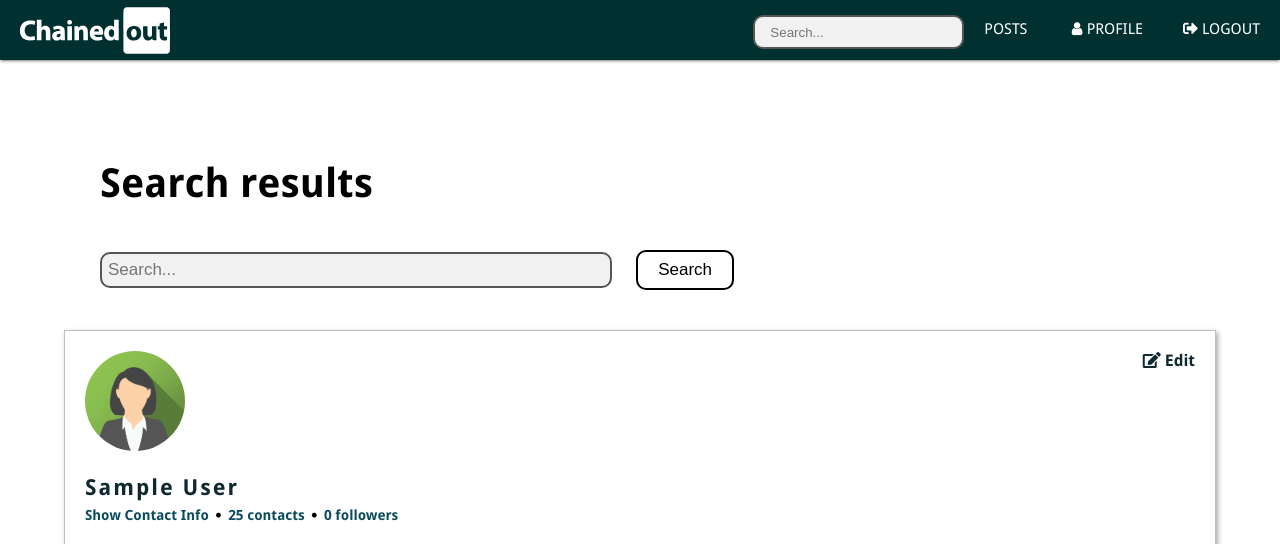
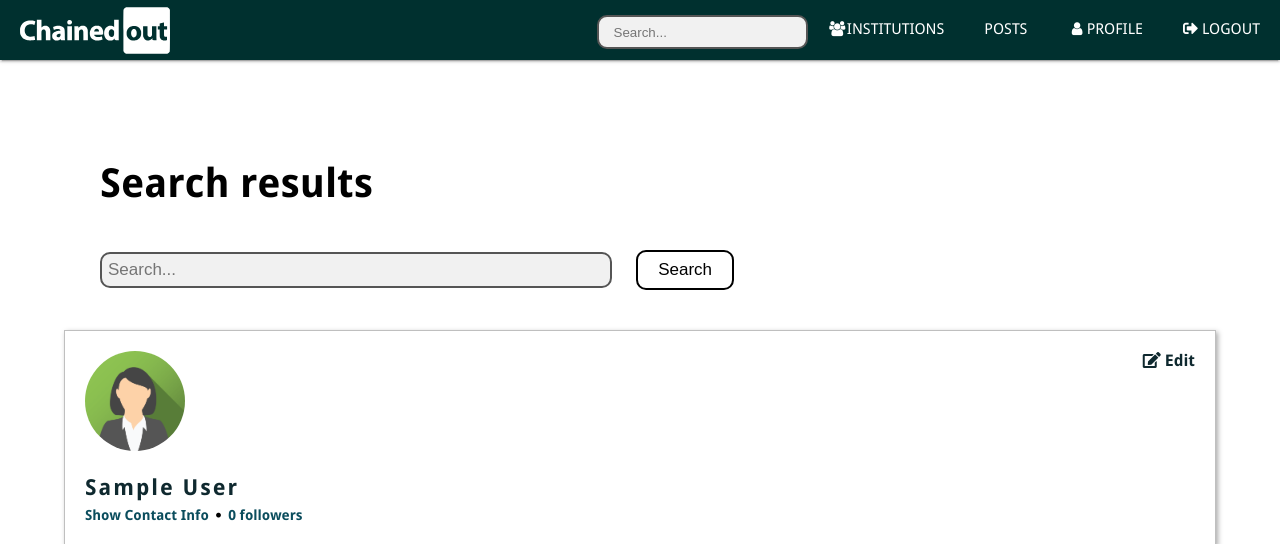
Before and after one commit to UB-ES-19/B4-Chainedout, a Django app: page /users/ in a window 1280 px wide. Shown: the top 544 px of the page. Run offline with Django 3.2, Linux system fonts and the light colour scheme; the visitor is signed in with stand-in values (Sample User, id 1); data comes from the database, SQL or seed files in the repository; data that the repository does not hold is empty; some libraries are stand-ins or nearby versions.

Commit message:
Search acabado, y lista de instituciones

```diff
--- a/chainedout/templates/header.html
+++ b/chainedout/templates/header.html
@@ -49,7 +49,7 @@
                 <li><a id = "logout" class="logout" href="{% url 'logout' %}?next=/"><i class="fas fa-sign-out-alt"></i> Logout</a></li>
                 <li><a id = "userprofile" class="userprofile" href="{% url 'saveprofile' %}"> <i class="fa fa-fw fa-user"></i>Profile</a></li>
                 <li><a id = "posts" class="posts" href="{% url 'post_list' %}">Posts</a></li>
-                <!-- <li><a id = "users" class="users" href="{% url 'user_list' %}"><i class="fa fa-fw fa-users"></i> Users</a></li> -->
+                <li><a id = "users" class="users" href="{% url 'user_list' %}"><i class="fa fa-fw fa-users"></i>Institutions</a></li>
                 <li>
                     <form method="GET" action="{%  url 'user_list' %}">
                         <input name="q" type="text" value="{{ request.GET.q }}" placeholder="Search..."/>
--- a/chainedout/templates/user/list.html
+++ b/chainedout/templates/user/list.html
@@ -14,7 +14,7 @@
 	</div>
 
     {% for user in users %}
-        {% if user.profile.organizations == 0 %}
+        {% if user.profile.organizations == 1 %}
             <div id="profile">
                 <div id="profilebox">
                     <div class="left_profile">
--- a/chainedout/templates/user/profile.html
+++ b/chainedout/templates/user/profile.html
@@ -12,12 +12,14 @@
                 <div class="current_avatar"><img src="/static/images/img_avatar.png" alt="Avatar" class="profile_avatar"></div>
             {% endif %}
             <div class="current_work_education">
+            {% if user.profile.organizations == 0 %}
                 {% if user.profile.educations.first %}
                     <div class="current_education"><i class="fas fa-university"></i> {{ user.profile.educations.first.entity }}</div>
                 {% endif %}
                 {% if user.profile.experiences.first %}
                     <div class="current_work"><i class="fas fa-briefcase"></i> {{ user.profile.experiences.first.company }}</div>
                 {% endif %}
+            {% endif %}
             </div>
         </div>
         <div style="clear:both; margin-bottom: 10px;"></div>
```
